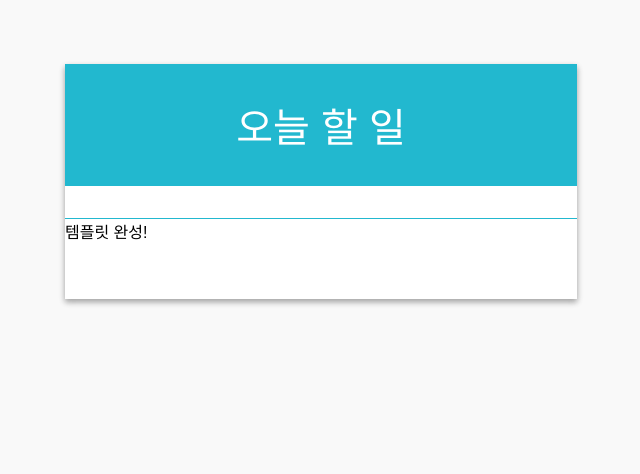
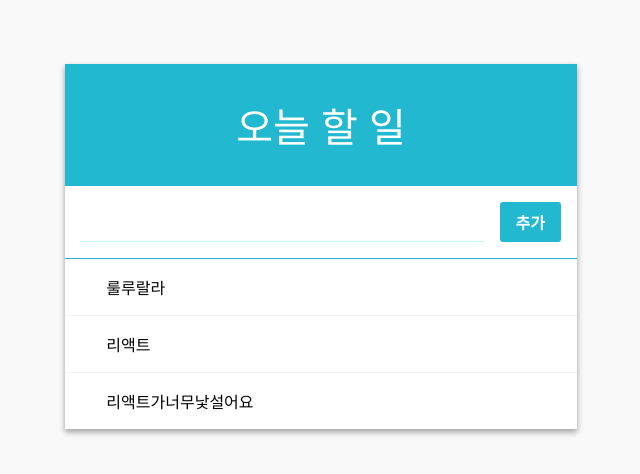
Before and after one commit to jxxtty/react-practice, a React (Create React App) app: page / in a window 1280 px wide. Shown: the top 474 px of the page, without its empty margins (319-959 px from the left). Built offline with nearby package versions, Linux system fonts and the light colour scheme.

Commit message:
component추가

```diff
--- a/src/App.js
+++ b/src/App.js
@@ -1,11 +1,13 @@
 import React, { Component } from "react";
 import TodoListTemplate from "./components/TodoListTemplate";
+import Form from './components/Form';
+import TodoItemList from './components/TodoItemList';
 
 class App extends Component{
   render(){
     return (
-      <TodoListTemplate>
-        템플릿 완성!
+      <TodoListTemplate form={<Form/>}>
+        <TodoItemList/>
       </TodoListTemplate>
     );
   }
--- /dev/null
+++ b/src/components/Form.css
@@ -0,0 +1,28 @@
+.form {
+    display: flex;
+  }
+
+  .form input {
+    flex: 1; /* 버튼을 뺀 빈 공간을 모두 채움 */
+    font-size: 1.25rem;
+    outline: none;
+    border: none;
+    border-bottom: 1px solid #c5f6fa;
+  }
+
+  .create-button {
+    padding-top: 0.5rem;
+    padding-bottom: 0.5rem;
+    padding-left: 1rem;
+    padding-right: 1rem;
+    margin-left: 1rem;
+    background: #22b8cf;
+    border-radius: 3px;
+    color: white;
+    font-weight: 600;
+    cursor: pointer;
+  }
+
+  .create-button:hover {
+    background: #3bc9db;
+  }
--- /dev/null
+++ b/src/components/Form.js
@@ -0,0 +1,15 @@
+import React from "react";
+import './Form.css';
+
+const Form = ({value, onChange, onCreate, onKeyPress}) => {
+    return (
+        <div className="form">
+            <input value={value} onChange={onChange} onKeyPress={onKeyPress}/>
+            <div className="create-button" onClick={onCreate}>
+                추가
+            </div>
+        </div>
+    );
+};
+
+export default Form;
--- /dev/null
+++ b/src/components/TodoItem.css
@@ -0,0 +1,48 @@
+.todo-item {
+    padding: 1rem;
+    display: flex;
+    align-items: center; /* 세로 가운데 정렬 */
+    cursor: pointer;
+    transition: all 0.15s;
+    user-select: none;
+  }
+
+  .todo-item:hover {
+    background: #e3fafc;
+  }
+
+  /* todo-item 에 마우스가 있을때만 .remove 보이기 */
+  .todo-item:hover .remove {
+    opacity: 1;
+  }
+
+  /* todo-item 사이에 윗 테두리 */
+  .todo-item + .todo-item {
+    border-top: 1px solid #f1f3f5;
+  }
+
+
+  .remove {
+    margin-right: 1rem;
+    color: #e64980;
+    font-weight: 600;
+    opacity: 0;
+  }
+
+  .todo-text {
+    flex: 1; /* 체크, 엑스를 제외한 공간 다 채우기 */
+    word-break: break-all;
+  }
+
+  .checked {
+    text-decoration: line-through;
+    color: #adb5bd;
+  }
+
+  .check-mark {
+    font-size: 1.5rem;
+    line-height: 1rem;
+    margin-left: 1rem;
+    color: #3bc9db;
+    font-weight: 800;
+  }
--- /dev/null
+++ b/src/components/TodoItem.js
@@ -0,0 +1,28 @@
+import React, {Component} from "react";
+import './TodoItem.css';
+
+class TodoItem extends Component{
+    render() {
+        const {text, checked, id, onToggle, onRemove} = this.props;
+
+        return (
+            <div className="todo-item" onClick={() => onToggle(id)}>
+                <div className="remove" onClick={(e) => {
+                    e.stopPropagation(); // onToggle이 실행되지 않게(해당 DOM에 onToggle까지 있어서 이게 없으면 이벤트가 확산되어 onRemove -> onToggle이렇게 실행됨)
+                    onRemove(id);}}>&times;
+                </div>
+
+                {/* checked 값에 따라 className에 checked라는 문자열을 넣는다.  */}
+                <div className={`todo-text ${checked ? 'checked' : ''}`}>
+                    <div>{text}</div>
+                </div>
+
+                {
+                    checked && (<div className="check-mark">&#x2713;</div>)
+                }
+            </div>
+        )
+    }
+}
+
+export default TodoItem;
--- /dev/null
+++ b/src/components/TodoItemList.js
@@ -0,0 +1,19 @@
+import React, {Component} from "react";
+import TodoItem from './TodoItem';
+
+class TodoItemList extends Component {
+    render() {
+        // eslint-disable-next-line
+        const {todos, onToggle, onRemove} = this.props;
+
+        return (
+            <div>
+                <TodoItem text="룰루랄라"/>
+                <TodoItem text="리액트"/>
+                <TodoItem text="리액트가너무낯설어요"/>
+            </div>
+        );
+    }
+}
+
+export default TodoItemList;
```
